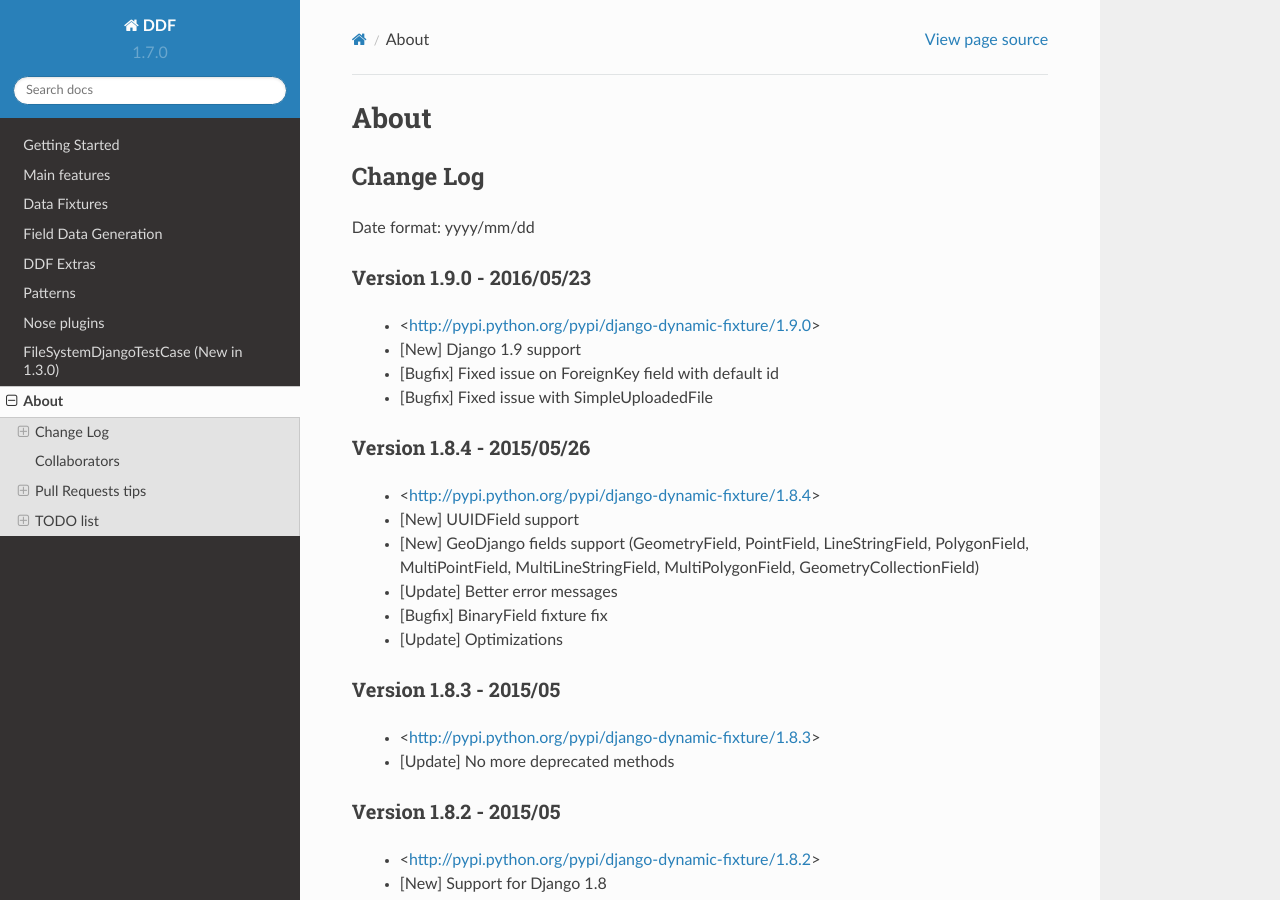
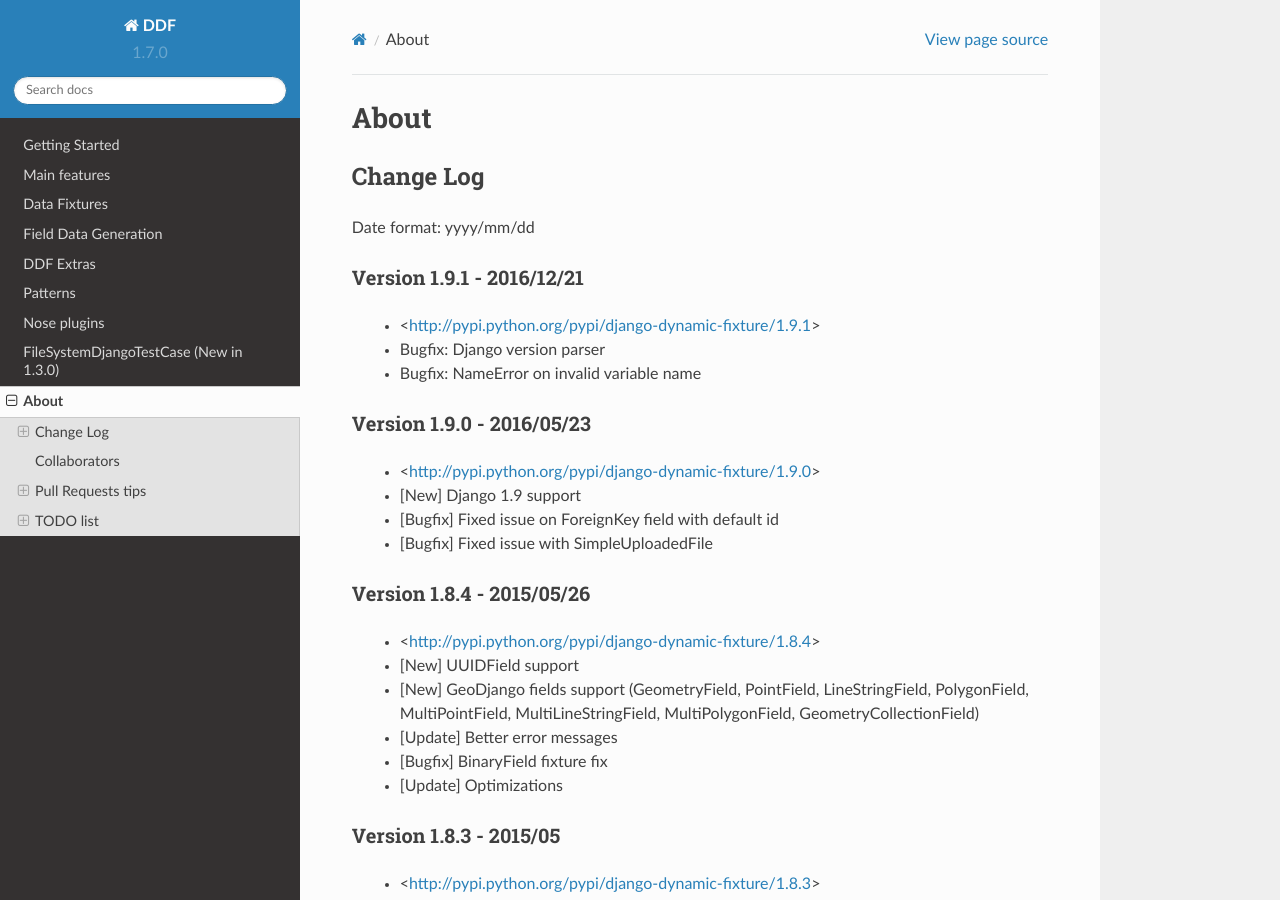
Before and after one commit to paulocheque/django-dynamic-fixture, a Sphinx documentation site: the page built from docs/source/about.rst, in a window 1280 px wide and 900 px high. Built offline with Sphinx 7.4.7 and the Read the Docs theme 2.0.0, drawn with Linux system fonts in a browser that asks for light colours.

```diff
--- a/docs/source/about.rst
+++ b/docs/source/about.rst
@@ -9,6 +9,11 @@ Change Log
 
 Date format: yyyy/mm/dd
 
+Version 1.9.1 - 2016/12/21
+-------------------------------------------------------------------------------
+  * <http://pypi.python.org/pypi/django-dynamic-fixture/1.9.1>
+  * Bugfix: Django version parser
+  * Bugfix: NameError on invalid variable name
 
 Version 1.9.0 - 2016/05/23
 -------------------------------------------------------------------------------
--- a/setup.py
+++ b/setup.py
@@ -14,7 +14,7 @@ from setuptools import setup, find_packages
 # Update version and save
 # Go to 'files' link and upload the file
 
-VERSION = '1.9.0'
+VERSION = '1.9.1'
 
 tests_require = [
     'nose>=1.3.6',
```
Also changed, not shown: 2 other files.
